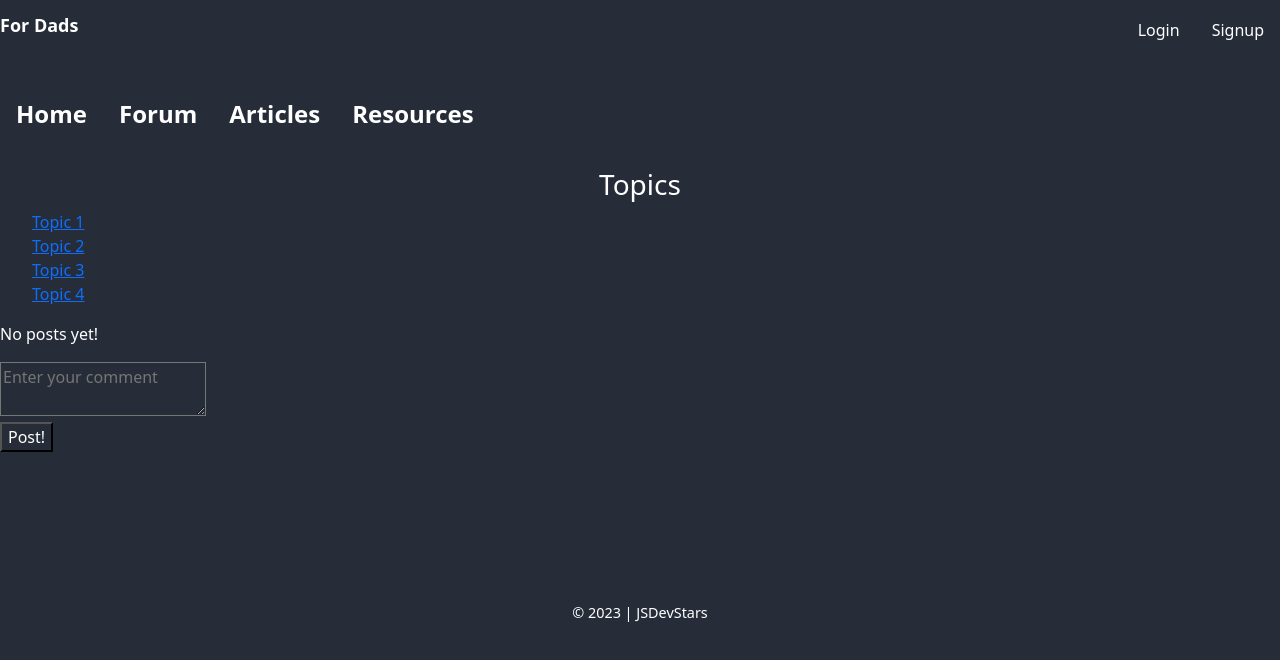
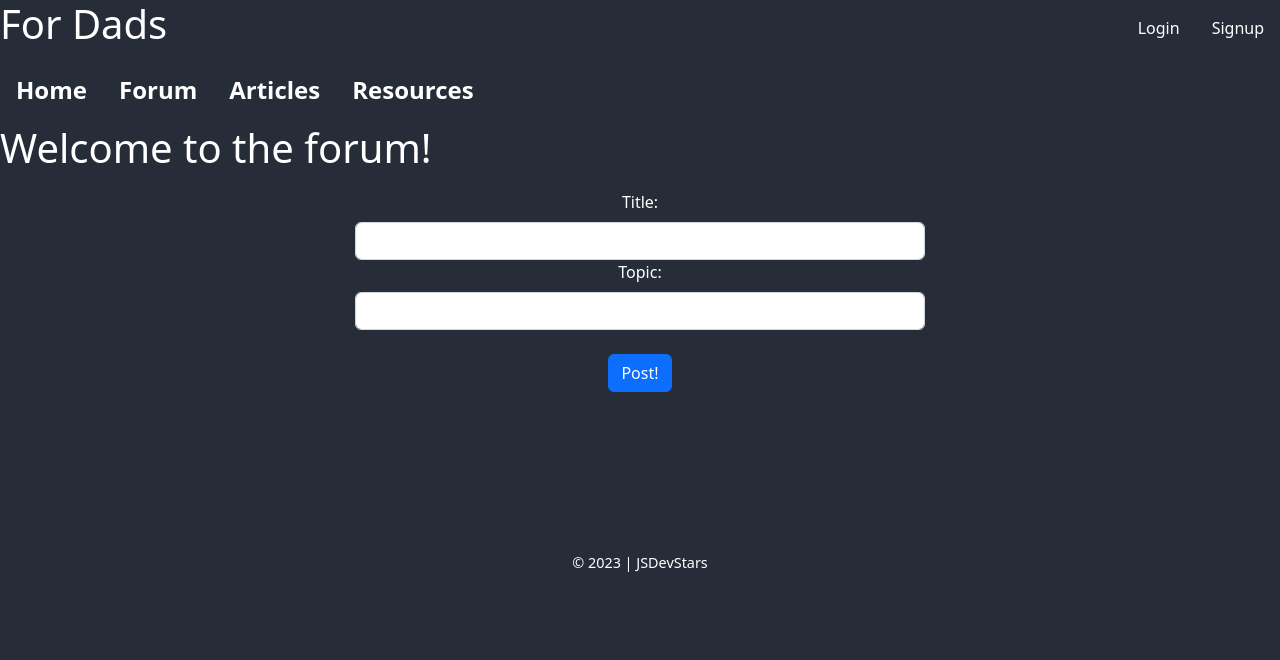
Before and after one commit to bethel-school-of-technology/team-jsdevstars-frontend, a React (Create React App) app: page /forum in a window 1280 px wide. Shown: the top 660 px of the page. Built offline with nearby package versions, Linux system fonts and the light colour scheme.

Commit message:
initial changes to the forum page

```diff
--- a/src/components/Forum.js
+++ b/src/components/Forum.js
@@ -1,155 +1,58 @@
-import { React, useState } from 'react';
 import '../styles/Forum.css';
+import React, { useState } from 'react';
 import { Link } from 'react-router-dom';
+import { Card, Form, Button } from 'react-bootstrap';
 
-// const Forum = () => {
-//   const [posts, setPosts] = useState([]);
-//   const [newPost, setNewPost] = useState('');
+const ForumPage = () => {
+  const [postTitle, setPostTitle] = useState('');
+  const [postContent, setPostContent] = useState('');
+  const [posts, setPosts] = useState([]);
 
-//   const handlePostSubmit = (e) => {
-//     e.preventDefault();
-//     setPosts([...posts, newPost]);
-//     setNewPost('');
-//   }
-
-//   const handlePostChange = (e) => {
-//     setNewPost(e.target.value);
-//   }
-
-//   return (
-//     <div className="forum">
-//       <div className="forum-sidebar">
-//         <Link to="/forum/topic1">Topic 1</Link><br />
-//         <Link to="/forum/topic2">Topic 2</Link><br />
-//         <Link to="/forum/topic3">Topic 3</Link><br />
-//         <Link to="/forum/topic4">Topic 4</Link><br />
-//       </div>
-//       <div className="forum-posts">
-//         {posts.map((post, index) => (
-//           <div key={index} className="post">{post}</div>
-//         ))}
-//         <form onSubmit={handlePostSubmit}>
-//           <input type="text" value={newPost} onChange={handlePostChange} />
-//           <button type="submit">Post!</button>
-//         </form>
-//       </div>
-//     </div>
-//   );
-// }
-
-// export default Forum;
-
-
-
-
-
-
-
-
-
-
-
-
-const Forum = () => {
-  const [posts, setPosts] = useState([]);
-  const [userInput, setUserInput] = useState('');
-
-  const handleChange = (event) => {
-    setUserInput(event.target.value);
-  };
-
-  const handleClick = () => {
-    if (userInput) {
-      setPosts([...posts, userInput]);
-      setUserInput('');
-    }
+  const handleSubmit = (e) => {
+    e.preventDefault();
+    setPosts([...posts, { title: postTitle, content: postContent }]);
+    setPostTitle('');
+    setPostContent('');
   };
 
   return (
-    <div className="forum-page-container">
-      <div className="left-column">
-        <div className="topic-list">
-          <h3>Topics</h3>
-          <ul>
-            <Link to="/forum/topic1">Topic 1</Link><br />
-            <Link to="/forum/topic2">Topic 2</Link><br />
-            <Link to="/forum/topic3">Topic 3</Link><br />
-            <Link to="/forum/topic4">Topic 4</Link><br />
-          </ul>
+    <div>
+      <h1>Welcome to the forum!</h1>
+      <Form className='mb-3' onSubmit={handleSubmit}>
+        <Form.Group>
+          <Form.Label>Title:</Form.Label>
+          <Form.Control
+            type='text'
+            value={postTitle}
+            onChange={(e) => setPostTitle(e.target.value)}
+          />
+        </Form.Group>
+        <Form.Group>
+          <Form.Label>Topic:</Form.Label>
+          <Form.Control
+            type='text'
+            value={postContent}
+            onChange={(e) => setPostContent(e.target.value)}
+          />
+        </Form.Group> <br />
+        <Button className='forum-btn' type='submit'>Post!</Button>
+      </Form>
+      {posts.map((post, index) => (
+        <div key={index}>
+          <Link to={`/forum/${index}`}>{post.title}</Link>
+          <Card style={{ width: '48rem' }}>
+            <Card.Body>
+              <Card.Title></Card.Title>
+              <Card.Text>
+                <p>{post.content}</p>
+              </Card.Text>
+              {/* <Button variant="primary">Go somewhere</Button> */}
+            </Card.Body>
+          </Card>
         </div>
-      </div>
-      <div className="right-column">
-        <div className="main-div">
-          <p className="main-div-text">
-            {posts.length > 0
-              ? posts.map((post, i) => <p key={i}>{post}</p>)
-              : 'No posts yet!'}
-          </p>
-        </div>
-        <div className="post-box">
-          <textarea
-            value={userInput}
-            onChange={handleChange}
-            placeholder="Enter your comment"
-          />
-          <br />
-          <button onClick={handleClick}>Post!</button>
-        </div>
-      </div>
+      ))}
     </div>
   );
 };
 
-export default Forum;
-
-
-
-
-
-
-
-
-
-
-
-
-
-
-
-
-// another one BELOW
-
-// const Forum = () => {
-//   const [posts, setPosts] = useState([]);
-
-//   const handleSubmit = (e) => {
-//     e.preventDefault();
-//     const post = document.getElementById('post').value;
-//     setPosts([...posts, post]);
-//     document.getElementById('post').value = '';
-//   }
-
-//   return (
-//     <div className="forum-page">
-//       <div className="topic-list">
-//       </div>
-//       <div className="main-div">
-//         <h2>Welcome to the Forum!</h2>
-//         <img src="https://images.unsplash.com/photo-1519389950473-47ba0277781c?ixlib=rb-1.2.1&ixid=eyJhcHBfaWQiOjEyMDd9&auto=format&fit=crop&w=500&q=60" alt="forum" />
-//         <div className="posts">
-//           {posts.map((post, index) => (
-//             <p key={index}>{post}</p>
-//           ))}
-//         </div>
-//       </div>
-//       <div className="post-form">
-//         <form onSubmit={handleSubmit}>
-//           <textarea id="post" required placeholder="Enter post here..." /><br />
-//           <button type="submit">Post!</button>
-//         </form>
-//       </div>
-//     </div>
-//   );
-// }
-
-// export default Forum;
+export default ForumPage;
--- a/src/components/Resources.js
+++ /dev/null
@@ -1,51 +0,0 @@
-import { React, useState } from 'react';
-import '../styles/Resources.css';
-
-const Resources = () => {
-  return (
-    <div className="page-container">
-      <div className="header">
-        <h1>Resources</h1>
-      </div>
-
-      <div className="content">
-        <div className="links">
-          <p>Link 1</p>
-          <p>Link 2</p>
-          <p>Link 3</p>
-          <p>Link 4</p>
-          <p>Link 5</p>
-          <p>Link 6</p>
-          <p>Link 7</p>
-          <p>Link 8</p>
-          <p>Link 9</p>
-          <p>Link 10</p>
-        </div>
-
-        <div className="videos">
-          <iframe width="420" height="315" src="https://www.youtube.com/embed/tgbNymZ7vqY">
-          </iframe>
-          <iframe width="420" height="315" src="https://www.youtube.com/embed/YQHsXMglC9A">
-          </iframe>
-          <iframe width="420" height="315" src="https://www.youtube.com/embed/eE5obmM5Zqw">
-          </iframe>
-          <iframe width="420" height="315" src="https://www.youtube.com/embed/A9XUcWGd0AA">
-          </iframe>
-          <iframe width="420" height="315" src="https://www.youtube.com/embed/dQw4w9WgXcQ">
-          </iframe>
-        </div>
-
-        <div className="image-text">
-          <div className="image">
-            <img src="https://via.placeholder.com/150" alt="placeholder image" />
-          </div>
-          <div className="text">
-            <p>Lorem ipsum dolor sit amet, consectetur adipiscing elit. Nam ultricies nisi a eleifend bibendum. Vivamus suscipit nisi sed ante scelerisque, quis semper mauris volutpat. Nullam scelerisque euismod sapien, nec vulputate massa venenatis at. Maecenas non sapien et mi luctus venenatis. Fusce varius ut neque non efficitur. Donec ac erat ac dolor congue hendrerit. Vestibulum a suscipit eros. Pellentesque vestibulum porta sapien, a tincidunt leo malesuada vel. Aenean euismod aliquet erat, quis dictum velit sagittis quis. Nullam placerat justo eget metus congue, quis faucibus est tempor.</p>
-          </div>
-        </div>
-      </div>
-    </div>
-  );
-};
-
-export default Resources;
--- a/src/styles/Forum.css
+++ b/src/styles/Forum.css
@@ -1,3 +1,3 @@
-.main-div{
-  justify-content: center;
+.mb-3{
+  text-align: center;
 }
--- a/src/styles/Resources.css
+++ /dev/null
@@ -1,72 +0,0 @@
-.page-container {
-  width: 800px;
-  margin: 0 auto;
-  background-color: #f2f2f2;
-  padding: 10px;
-  border-radius: 10px;
-  font-family: Arial, sans-serif;
-  font-size: 14px;
-  box-shadow: 0 0 10px rgba(0, 0, 0, 0.2);
-}
-
-.header {
-  text-align: center;
-  padding: 10px 0;
-  background-color: #7f7f7f;
-  color: #fff;
-  border-radius: 10px 10px 0 0;
-}
-
-.header h1 {
-  font-size: 18px;
-  font-weight: bold;
-}
-
-.content {
-  padding: 20px;
-}
-
-.links {
-  padding: 10px;
-  border: 1px solid #ccc;
-  border-radius: 5px;
-  background-color: #f2f2f2;
-  margin-bottom: 20px;
-}
-
-.links p {
-  margin: 0;
-  padding: 5px;
-}
-
-.videos {
-  display: flex;
-  flex-wrap: wrap;
-  margin-bottom: 20px;
-}
-
-.videos iframe {
-  width: 200px;
-  height: 150px;
-  margin: 5px;
-  border-radius: 5px;
-}
-
-.image-text {
-  display: flex;
-  justify-content: space-between;
-  margin-bottom: 20px;
-}
-
-.image-text .image img {
-  width: 150px;
-  height: 150px;
-  border-radius: 5px;
-}
-
-.image-text .text {
-  padding: 10px;
-  background-color: #f2f2f2;
-  border: 1px solid #ccc;
-  border-radius: 5px;
-}
```
